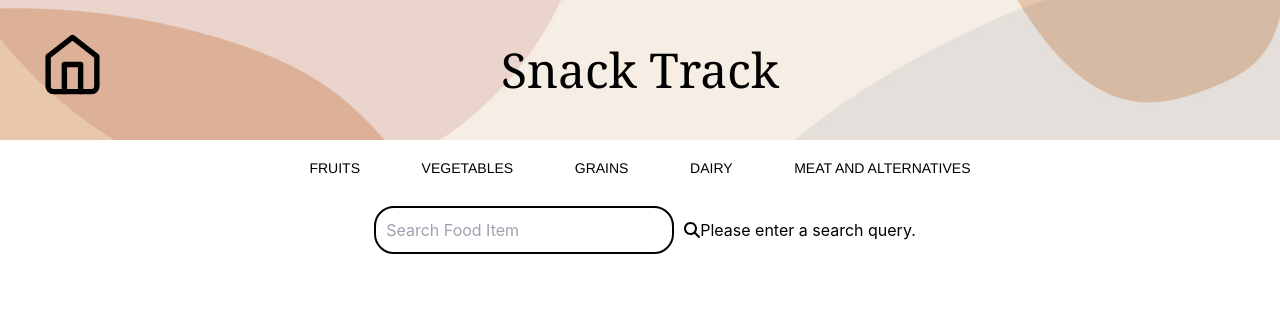
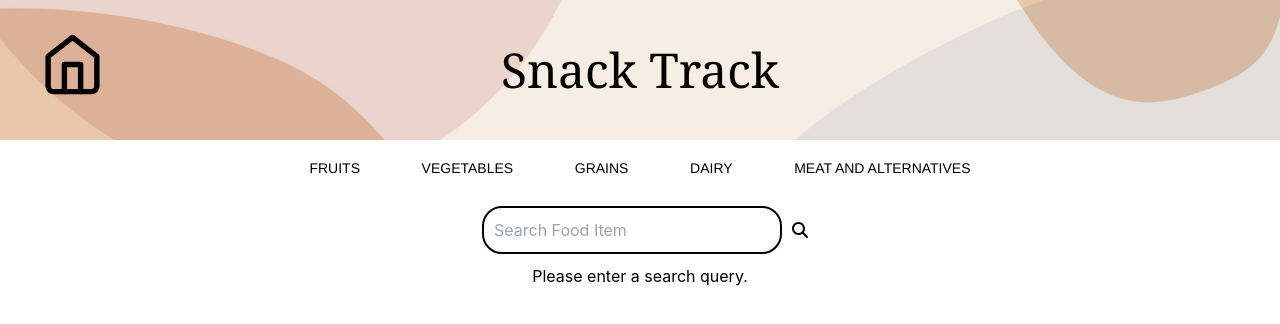
Before and after one commit to ddavidhe/davidtest, a React (Create React App) app: page / in a window 1280 px wide. Both pictures are taken after a click on the icon 800 px from the left and 230 px from the top of the page. Shown: the top 324 px of the page. Built offline with nearby package versions, Linux system fonts and the light colour scheme.

Commit message:
cenetered error messages upon search

```diff
--- a/src/components/SearchFood.js
+++ b/src/components/SearchFood.js
@@ -68,17 +68,6 @@ function SearchFood() {
     }
   };
 
-  // function RouteHome() {
-  //   setFoodItem(null);
-  //   setNutrientsObj(null);
-  //   setFoodFound(false);
-  //   setSearched(false);
-  //   setLoading(false);
-  //   setErrorMessage("");
-  //   setQuery("");
-  //   navigate("/");
-  // }
-
   function RouteFruits() {
     navigate("/fruits");
   }
@@ -133,8 +122,8 @@ function SearchFood() {
             style={{ cursor: "pointer" }}
           />
         </div>
-        {errorMessage && <p>{errorMessage}</p>}
       </div>
+      {errorMessage && <p>{errorMessage}</p>}
 
       <div className="search-results">
         {loading ? (
```
